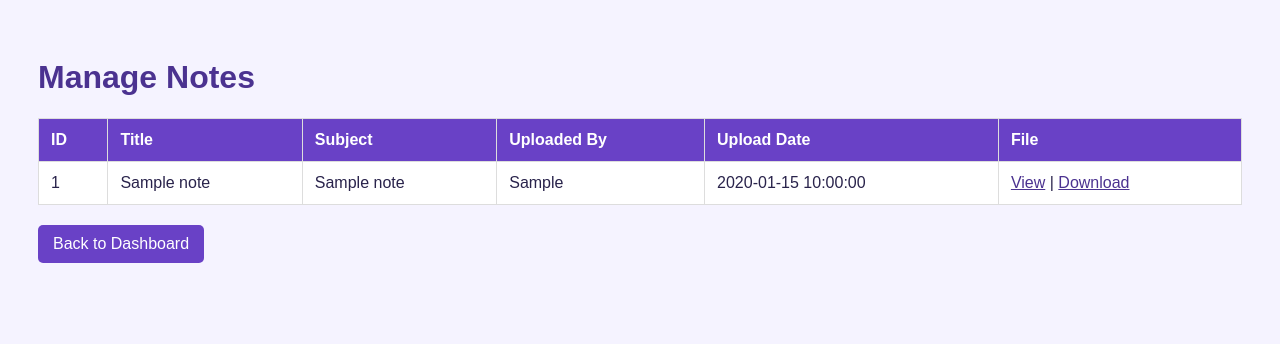
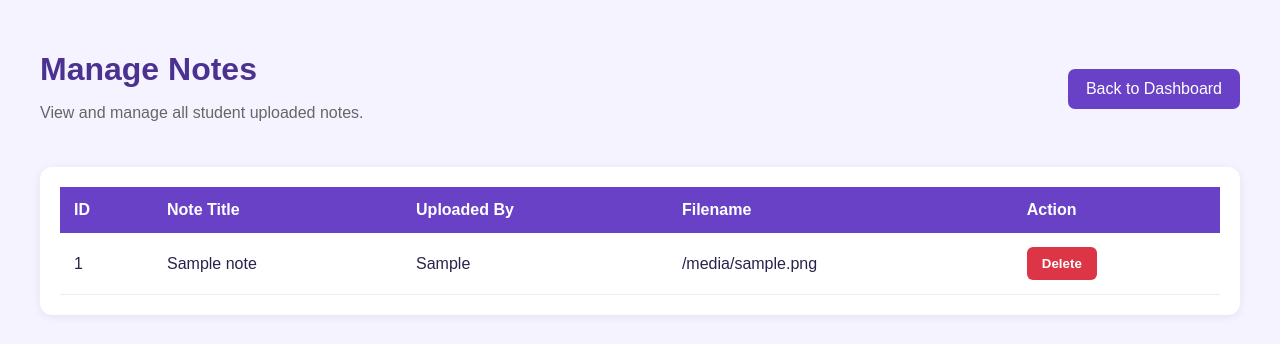
Before and after one commit to Likhitha811-gr/Likhitha-Student-Notes-Sharing-Application, a Python web app: template templates/admin_notes.html in a window 1280 px wide. Shown: the top 344 px of the page. Run offline with Jinja, Linux system fonts and the light colour scheme; the template is opened without the code that fills it: most values are stand-ins (such as "Sample title", 1, 10 or a date in 2020).

Commit message:
Update title and enhance admin notes layout

```diff
--- a/templates/admin_notes.html
+++ b/templates/admin_notes.html
@@ -1,32 +1,197 @@
+
 <!DOCTYPE html>
 <html>
 <head>
-    <title>Manage Notes</title>
+    <title>Manage Notes - Admin</title>
+
     <style>
-        body { font-family: Arial, sans-serif; background: #f5f3ff; padding: 30px; color: #29234b; }
-        h1 { color: #4b3290; }
-        table { width: 100%; border-collapse: collapse; background: white; margin-top: 20px; }
-        th, td { padding: 12px; border: 1px solid #ddd; text-align: left; }
-        th { background: #6941c6; color: white; }
-        a { color: #4b3290; }
-        .back { display: inline-block; margin-top: 20px; padding: 10px 15px; background: #6941c6; color: white; text-decoration: none; border-radius: 5px; }
+        * {
+            box-sizing: border-box;
+        }
+
+        body {
+            font-family: Arial, sans-serif;
+            background: #f5f3ff;
+            margin: 0;
+            padding: 30px;
+            color: #29234b;
+        }
+
+        .container {
+            max-width: 1200px;
+            margin: auto;
+        }
+
+        h1 {
+            color: #4b3290;
+            margin-bottom: 10px;
+        }
+
+        .subtitle {
+            color: #666;
+            margin-bottom: 25px;
+        }
+
+        .top-bar {
+            display: flex;
+            justify-content: space-between;
+            align-items: center;
+            flex-wrap: wrap;
+            gap: 15px;
+            margin-bottom: 20px;
+        }
+
+        .back-btn {
+            display: inline-block;
+            background: #6941c6;
+            color: white;
+            padding: 11px 18px;
+            border-radius: 7px;
+            text-decoration: none;
+        }
+
+        .back-btn:hover {
+            background: #4b3290;
+        }
+
+        .table-container {
+            background: white;
+            padding: 20px;
+            border-radius: 12px;
+            box-shadow: 0 2px 10px #00000012;
+            overflow-x: auto;
+        }
+
+        table {
+            width: 100%;
+            border-collapse: collapse;
+            min-width: 650px;
+        }
+
+        th {
+            background: #6941c6;
+            color: white;
+            padding: 14px;
+            text-align: left;
+        }
+
+        td {
+            padding: 14px;
+            border-bottom: 1px solid #eee;
+        }
+
+        tr:hover {
+            background: #faf8ff;
+        }
+
+        .delete-btn {
+            background: #dc3545;
+            color: white;
+            border: none;
+            padding: 9px 15px;
+            border-radius: 6px;
+            cursor: pointer;
+            font-weight: bold;
+        }
+
+        .delete-btn:hover {
+            background: #b02a37;
+        }
+
+        .empty-message {
+            text-align: center;
+            padding: 30px;
+            color: #777;
+        }
+
+        @media (max-width: 600px) {
+            body {
+                padding: 15px;
+            }
+
+            .table-container {
+                padding: 10px;
+            }
+        }
     </style>
 </head>
+
 <body>
+
+<div class="container">
+
+    <div class="top-bar">
+        <div>
             <h1>Manage Notes</h1>
+            <p class="subtitle">
+                View and manage all student uploaded notes.
+            </p>
+        </div>
+
+        <a href="{{ url_for('admin_dashboard') }}"
+           class="back-btn">
+            Back to Dashboard
+        </a>
+    </div>
+
+    <div class="table-container">
+
         <table>
-        <tr><th>ID</th><th>Title</th><th>Subject</th><th>Uploaded By</th><th>Upload Date</th><th>File</th></tr>
+            <thead>
+                <tr>
+                    <th>ID</th>
+                    <th>Note Title</th>
+                    <th>Uploaded By</th>
+                    <th>Filename</th>
+                    <th>Action</th>
+                </tr>
+            </thead>
+
+            <tbody>
+
                 {% for note in notes %}
                 <tr>
-            <td>{{ note.id }}</td><td>{{ note.title }}</td><td>{{ note.subject }}</td>
-            <td>{{ note.uploaded_by or 'Unknown' }}</td><td>{{ note.uploaded_date }}</td>
-            <td><a href="{{ url_for('view', filename=note.filename) }}">View</a> |
-                <a href="{{ url_for('download', filename=note.filename) }}">Download</a></td>
+                    <td>{{ note.id }}</td>
+
+                    <td>
+                        {{ note.title }}
+                    </td>
+
+                    <td>
+                        {{ note.uploaded_by }}
+                    </td>
+
+                    <td>
+                        {{ note.filename }}
+                    </td>
+
+                    <td>
+                        <form method="POST"
+                              action="{{ url_for('admin_delete_note', note_id=note.id) }}"
+                              onsubmit="return confirm('Are you sure you want to delete this note?');">
+
+                            <button type="submit" class="delete-btn">
+                                Delete
+                            </button>
+
+                        </form>
+                    </td>
                 </tr>
+
                 {% else %}
-        <tr><td colspan="6">No notes available.</td></tr>
+                <tr>
+                    <td colspan="5" class="empty-message">
+                        No notes available.
+                    </td>
+                </tr>
                 {% endfor %}
+
+            </tbody>
         </table>
-    <a class="back" href="{{ url_for('admin_dashboard') }}">Back to Dashboard</a>
+
+    </div>
+
+</div>
+
 </body>
 </html>
```
Lines whose indentation alone changed are shown as unchanged.
